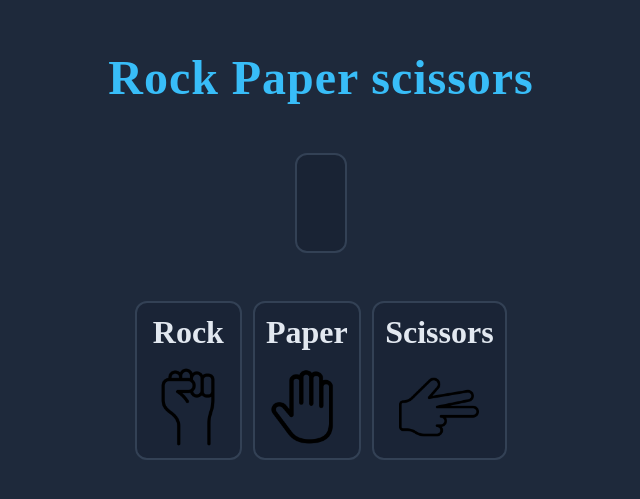
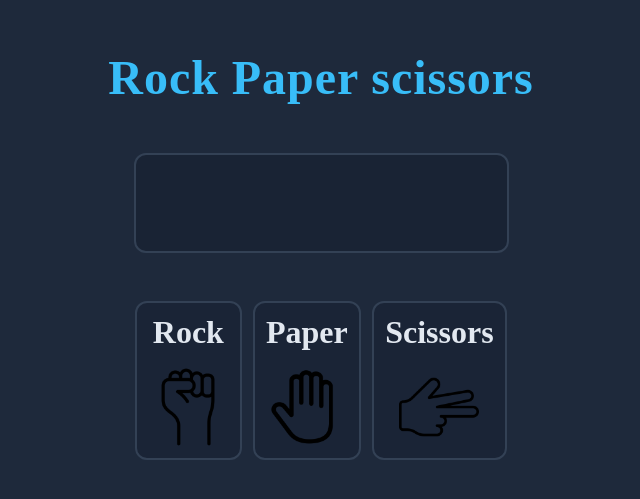
Before and after one commit to MiguelCalderon2006/rock-paper-scissors, a website built with Vite: page index.html in a window 1280 px wide. Shown: the part 145-644 px from the top of the page, 319-959 px from the left. Built offline with nearby package versions, Linux system fonts and the light colour scheme.

Commit message:
rps v1.2

```diff
--- a/style.css
+++ b/style.css
@@ -57,6 +57,7 @@ h1 {
     font-size: 3rem;
     text-align: center;
     background: rgba(15, 23, 42, 0.35);
+    width: 375px;
 }
 
 
```
